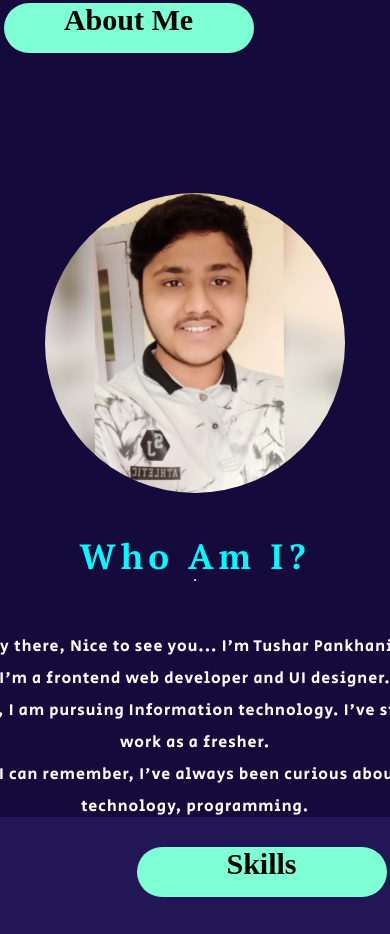
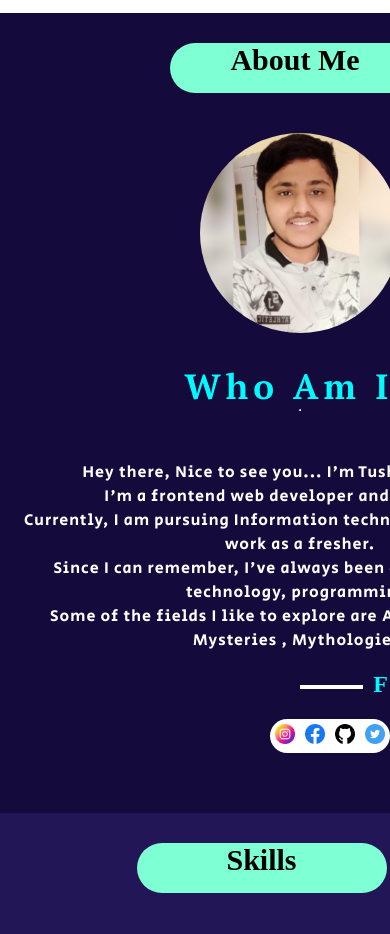
Before and after one commit to tusharpankhaniya/Portfolio, a plain HTML site: page index.html in a window 390 px wide. Shown: the part 827-1761 px from the top of the page. Drawn offline with nearby package versions, Linux system fonts and the light colour scheme; a web font is replaced by a local one.

Commit message:
Update about.css

```diff
--- a/about.css
+++ b/about.css
@@ -5,7 +5,12 @@
     height: 100vh;
     box-sizing: border-box;
 }
-
+@media only screen and (max-width:500px){
+    #About{
+        height: 50rem;
+        width: 600px;
+    }
+}
 .line1 div{
     display: flex;
     position: absolute;
@@ -28,7 +33,7 @@
     width: 15px;
     background-color: blue;
 }
-@media (max-width: 900px){
+@media only screen and (max-width:500px){
     .line1 div{
 
         height: 0;
@@ -62,14 +67,15 @@
     font-weight: 900;
     border-bottom-left-radius: 100px;
 }
-@media (max-width: 900px){
+@media only screen and (max-width:500px){
     .aboutheader{
-        right: 35%;
+        right: 30%;
         border-radius: 100px;
         font-size:30px ;
         height: 50px;
     }
 }
+
 .content{
     display: flex;
     justify-content: center;
@@ -77,10 +83,10 @@
 
 }
 
-@media (max-width: 900px){
+@media only screen and (max-width:500px){
     .content{
-      display:grid;
-      top:180px;
+      display:contents;
+      top: 0px;
     }
 }
 
@@ -131,22 +137,28 @@ hr{
     padding: 20px;
     line-height: 2;
 }
-@media (max-width: 800px){
+@media only screen and (max-width:500px){
     #image{
-        height: 300px;
-        width: 300px;
-        left: 70px;
+        height: 200px;
+        width: 200px;
+        left: 100px;
+        top: 15%;
     }
     #text{
         text-align: center;
-        height: 400px;
+        height: 800px;
         width: 600px;
-        margin:0 20px;
+        margin:150px 0 1px 0px;
+
     }
     hr{
         left: 0;
         width: 0;
         top: 0;
+    }
+    .ap{
+        line-height: 1.5;
+        font-weight: 0;
     }
 }
 #follow{
@@ -171,11 +183,7 @@ hr{
     left: 36vh;
     margin: 20px 0;
 }
- @media (max-width: 900px){
-    .social{
-        left: 15vh;
-    }
- }
+
 #socialul{
     display: flex;
 
@@ -189,3 +197,17 @@ hr{
     margin: 10px;
 
 }
+@media only screen and (max-width:500px){
+    .social{
+        left: 32vh;
+        top: 42%;
+    }
+    .social #socialul img{
+        height: 20px;
+    }
+    .social #socialul li{
+        list-style: none;
+        margin: 5px;
+
+    }
+ }
```
